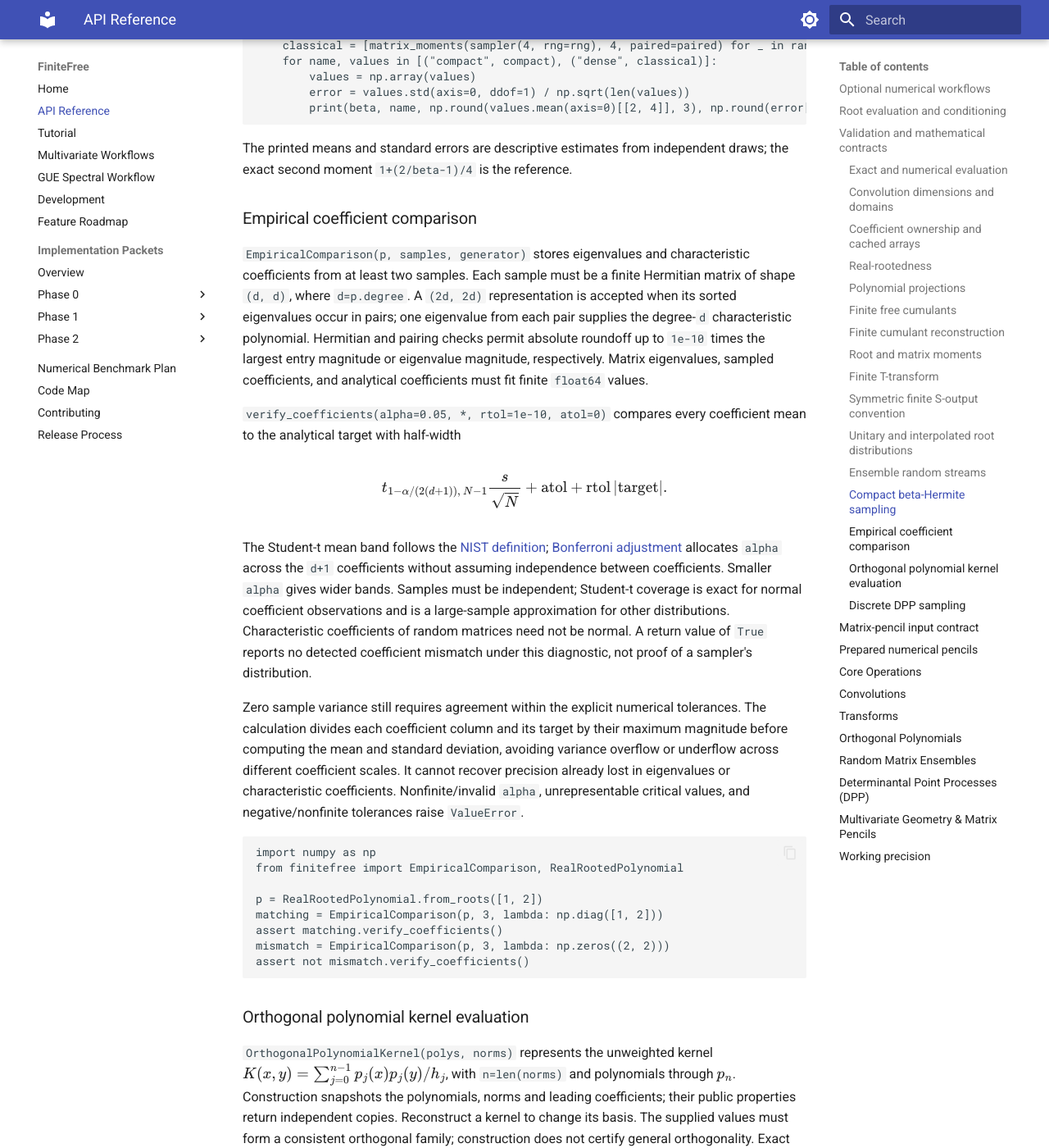
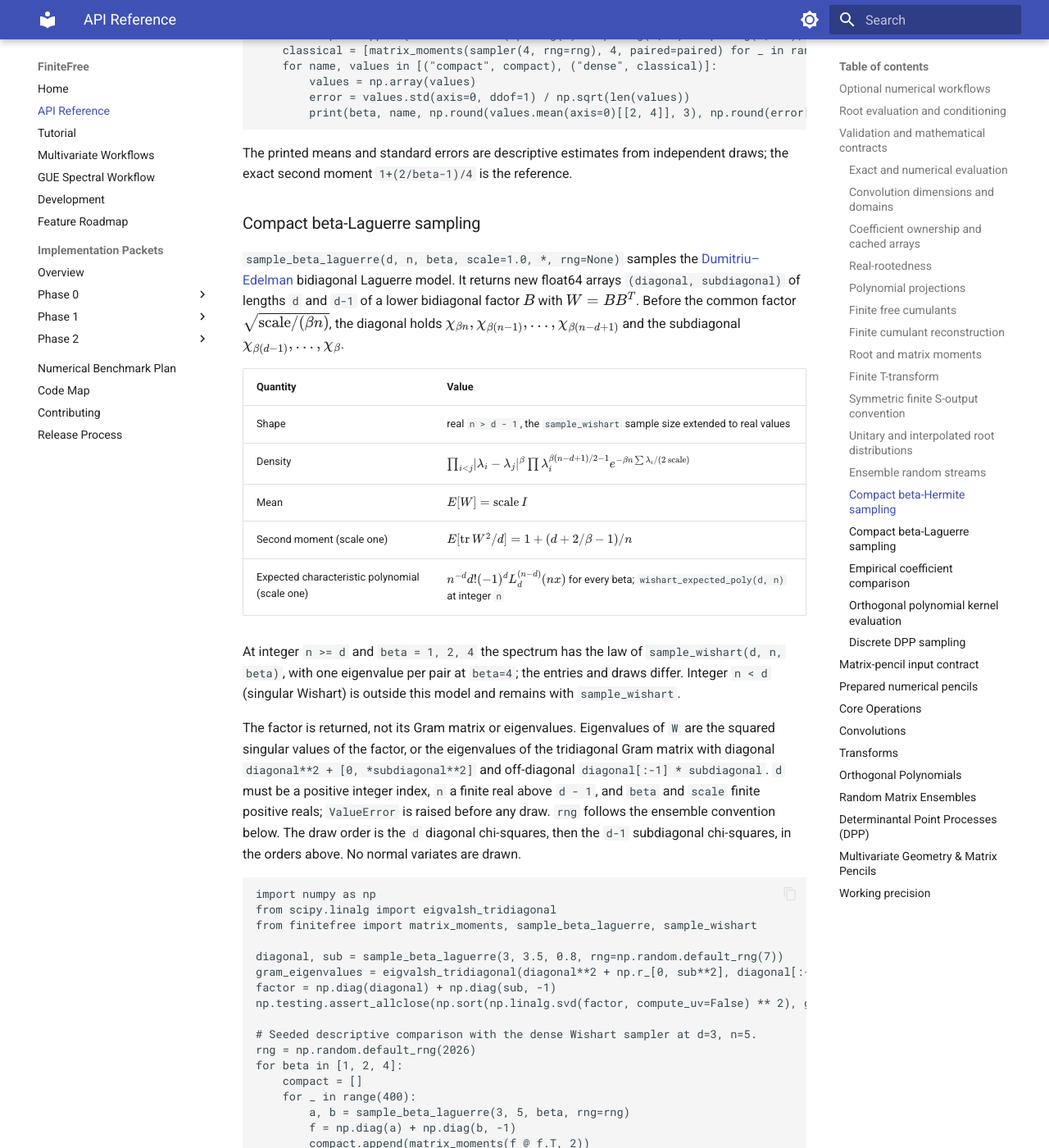
Before and after one commit to jontb/FiniteFree, an MkDocs documentation site: the page built from docs/api.md, in a window 1280 px wide and 1400 px high, scrolled down 15824 px. Shown: the whole window at 82% size. Built offline with MkDocs 1.6.1 and Material for MkDocs 9.7.7, drawn with Linux system fonts in a browser that asks for light colours; some of the changed text lies outside the part shown.

Commit message:
feat: add compact beta-Laguerre sampler (P04)
Add sample_beta_laguerre for the Dumitriu-Edelman bidiagonal Laguerre
factor at any positive real beta and real shape n > d - 1, returning
owned diagonal and subdiagonal arrays with W = B B^T. Its normalization
matches sample_wishart at beta 1, 2 and 4, and its expected
characteristic polynomial is the generalized Laguerre form used by
wishart_expected_poly. Record the accepted P04 scope.

Closes #44.

Co-Authored-By: Claude Opus 5.5 <noreply@anthropic.com>

````diff
--- a/docs/api.md
+++ b/docs/api.md
@@ -432,8 +432,8 @@ assert SymmetricFiniteSTransform(p, exact=False, convention="standard")[0] == 1j
 
 ### Ensemble random streams
 
-`sample_gue`, `sample_goe`, `sample_gse`, `sample_wishart`, `sample_beta_hermite` and
-all three `sample_haar_*` functions accept keyword-only `rng=None` or a
+`sample_gue`, `sample_goe`, `sample_gse`, `sample_wishart`, `sample_beta_hermite`,
+`sample_beta_laguerre` and all three `sample_haar_*` functions accept keyword-only `rng=None` or a
 `numpy.random.Generator`, matching the discrete DPP sampling convention.
 Omitting `rng` or passing `None` preserves the legacy global NumPy RNG, draw order,
 ensemble normalization and positional arguments. An explicit generator is
@@ -487,6 +487,49 @@ for beta, sampler, paired in [(1, sample_goe, False), (2, sample_gue, False), (4
 ```
 
 The printed means and standard errors are descriptive estimates from independent draws; the exact second moment `1+(2/beta-1)/4` is the reference.
+
+### Compact beta-Laguerre sampling
+
+`sample_beta_laguerre(d, n, beta, scale=1.0, *, rng=None)` samples the [Dumitriu–Edelman](https://arxiv.org/abs/math-ph/0206043) bidiagonal Laguerre model. It returns new float64 arrays `(diagonal, subdiagonal)` of lengths `d` and `d-1` of a lower bidiagonal factor $B$ with $W=BB^T$. Before the common factor $\sqrt{\mathrm{scale}/(\beta n)}$, the diagonal holds $\chi_{\beta n},\chi_{\beta(n-1)},\ldots,\chi_{\beta(n-d+1)}$ and the subdiagonal $\chi_{\beta(d-1)},\ldots,\chi_\beta$.
+
+| Quantity | Value |
+| --- | --- |
+| Shape | real `n > d - 1`, the `sample_wishart` sample size extended to real values |
+| Density | $\prod_{i<j}\lvert\lambda_i-\lambda_j\rvert^\beta\prod\lambda_i^{\beta(n-d+1)/2-1}e^{-\beta n\sum\lambda_i/(2\,\mathrm{scale})}$ |
+| Mean | $E[W]=\mathrm{scale}\,I$ |
+| Second moment (scale one) | $E[\operatorname{tr}W^2/d]=1+(d+2/\beta-1)/n$ |
+| Expected characteristic polynomial (scale one) | $n^{-d}d!(-1)^dL_d^{(n-d)}(nx)$ for every beta; `wishart_expected_poly(d, n)` at integer `n` |
+
+At integer `n >= d` and `beta = 1, 2, 4` the spectrum has the law of `sample_wishart(d, n, beta)`, with one eigenvalue per pair at `beta=4`; the entries and draws differ. Integer `n < d` (singular Wishart) is outside this model and remains with `sample_wishart`.
+
+The factor is returned, not its Gram matrix or eigenvalues. Eigenvalues of `W` are the squared singular values of the factor, or the eigenvalues of the tridiagonal Gram matrix with diagonal `diagonal**2 + [0, *subdiagonal**2]` and off-diagonal `diagonal[:-1] * subdiagonal`. `d` must be a positive integer index, `n` a finite real above `d - 1`, and `beta` and `scale` finite positive reals; `ValueError` is raised before any draw. `rng` follows the ensemble convention below. The draw order is the `d` diagonal chi-squares, then the `d-1` subdiagonal chi-squares, in the orders above. No normal variates are drawn.
+
+```python
+import numpy as np
+from scipy.linalg import eigvalsh_tridiagonal
+from finitefree import matrix_moments, sample_beta_laguerre, sample_wishart
+
+diagonal, sub = sample_beta_laguerre(3, 3.5, 0.8, rng=np.random.default_rng(7))
+gram_eigenvalues = eigvalsh_tridiagonal(diagonal**2 + np.r_[0, sub**2], diagonal[:-1] * sub)
+factor = np.diag(diagonal) + np.diag(sub, -1)
+np.testing.assert_allclose(np.sort(np.linalg.svd(factor, compute_uv=False) ** 2), gram_eigenvalues)
+
+# Seeded descriptive comparison with the dense Wishart sampler at d=3, n=5.
+rng = np.random.default_rng(2026)
+for beta in [1, 2, 4]:
+    compact = []
+    for _ in range(400):
+        a, b = sample_beta_laguerre(3, 5, beta, rng=rng)
+        f = np.diag(a) + np.diag(b, -1)
+        compact.append(matrix_moments(f @ f.T, 2))
+    dense = [matrix_moments(sample_wishart(3, 5, beta, rng=rng), 2, paired=beta == 4) for _ in range(400)]
+    for name, values in [("compact", compact), ("dense", dense)]:
+        values = np.array(values)
+        error = values.std(axis=0, ddof=1) / np.sqrt(len(values))
+        print(beta, name, np.round(values.mean(axis=0)[1:], 3), np.round(error[1:], 3))
+```
+
+The printed means and standard errors are descriptive; the exact values are $1$ and $1+(3+2/\beta-1)/5$.
 
 ### Empirical coefficient comparison
 
--- a/finitefree/__init__.py
+++ b/finitefree/__init__.py
@@ -17,6 +17,7 @@ from .ensembles import (
     matrix_finite_cumulants,
     matrix_moments,
     sample_beta_hermite,
+    sample_beta_laguerre,
     sample_goe,
     sample_gse,
     sample_gue,
@@ -82,6 +83,7 @@ __all__ = [
     "matrix_finite_cumulants",
     "sample_gue",
     "sample_beta_hermite",
+    "sample_beta_laguerre",
     "sample_goe",
     "sample_gse",
     "sample_wishart",
--- a/mkdocs.yml
+++ b/mkdocs.yml
@@ -57,6 +57,7 @@ nav:
           - P03 Beta Hermite: packets/p03-beta-hermite.md
           - P03 Scope Proposal: p03-scope.md
           - P04 Beta Laguerre: packets/p04-beta-laguerre.md
+          - P04 Scope Proposal: p04-scope.md
           - P16 Existing Empirical Transforms: packets/p16-empirical-legacy-transforms.md
       - Phase 2:
           - P05 Rectangular Convolution: packets/p05-rectangular-convolution.md
````
Also changed, not shown: CHANGELOG.md (+5 -0 lines), docs/implementation-packets.md (+1 -1 lines), docs/p04-scope.md (added, +128 -0 lines), docs/packets/p04-beta-laguerre.md (+5 -1 lines), 2 other files.
